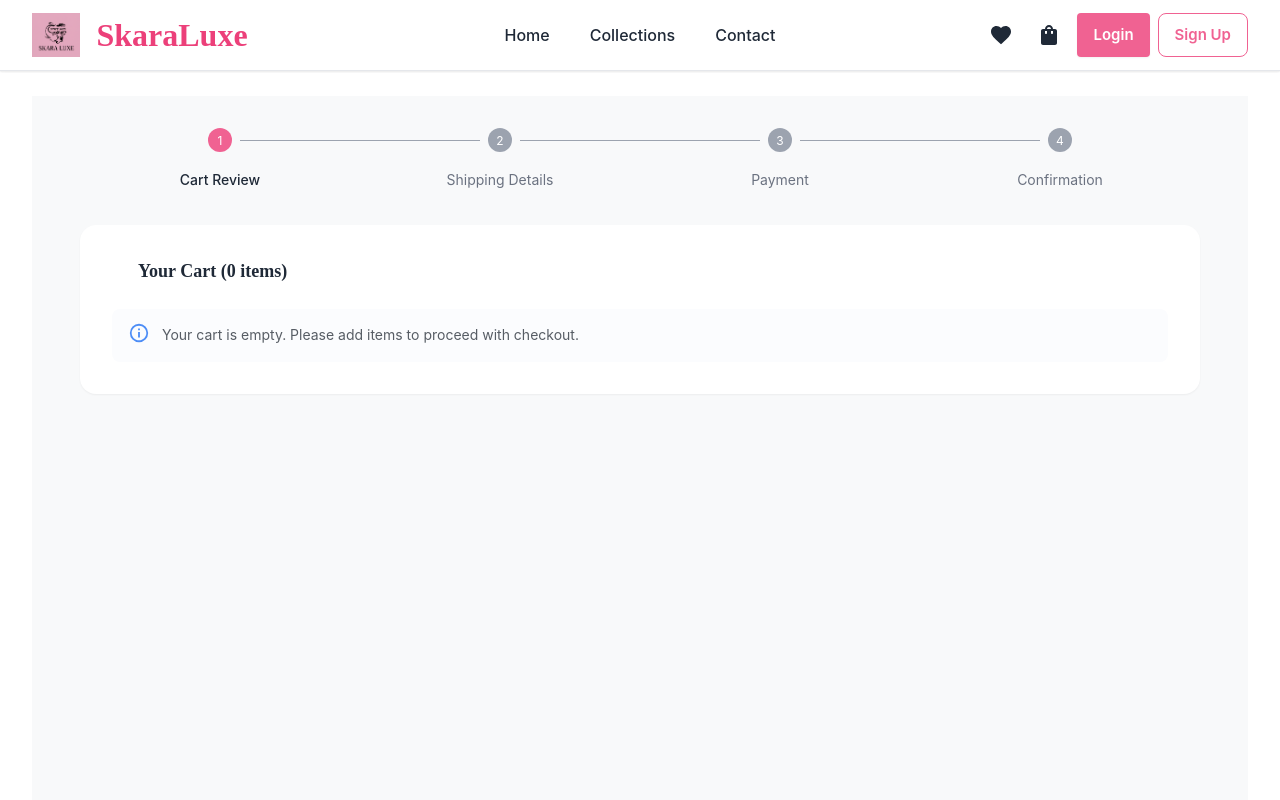
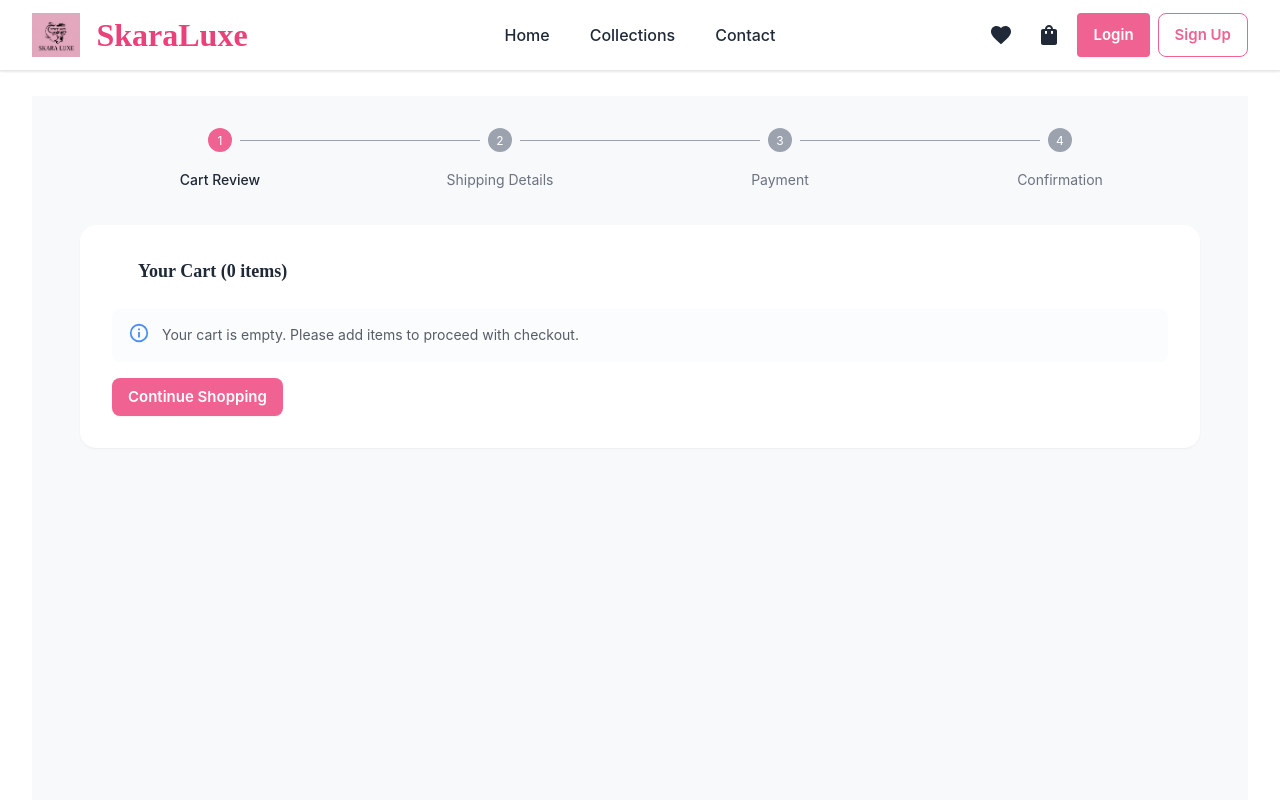
Before and after one commit to sabrinathapa27/skara-luxe, a React (Vite) app: page /checkout in a window 1280 px wide. Shown: the top 800 px of the page. Built offline with nearby package versions, Linux system fonts and the light colour scheme; some icons are missing.

Commit message:
commit button added

```diff
--- a/src/pages/customerSide/checkout/CartReview.jsx
+++ b/src/pages/customerSide/checkout/CartReview.jsx
@@ -25,7 +25,6 @@ const CartReview = () => {
     removeFromCart(item.id, item.selectedSize, item.selectedColor);
   };
 
-
   const handleQuantityChange = (item, newQuantity) => {
     if (newQuantity < 1) {
       handleRemoveItem(item);
@@ -46,9 +45,18 @@ const CartReview = () => {
       </Typography>
 
       {cartItems.length === 0 ? (
-        <Alert severity="info">
-          Your cart is empty. Please add items to proceed with checkout.
-        </Alert>
+        <>
+          <Alert severity="info">
+            Your cart is empty. Please add items to proceed with checkout.
+          </Alert>
+          <Button
+            variant="contained"
+            onClick={() => (window.location.href = "/")}
+            sx={{ mt: 2 }}
+          >
+            Continue Shopping
+          </Button>
+        </>
       ) : (
         <TableContainer component={Paper} sx={{ mb: 4 }}>
           <Table>
```
